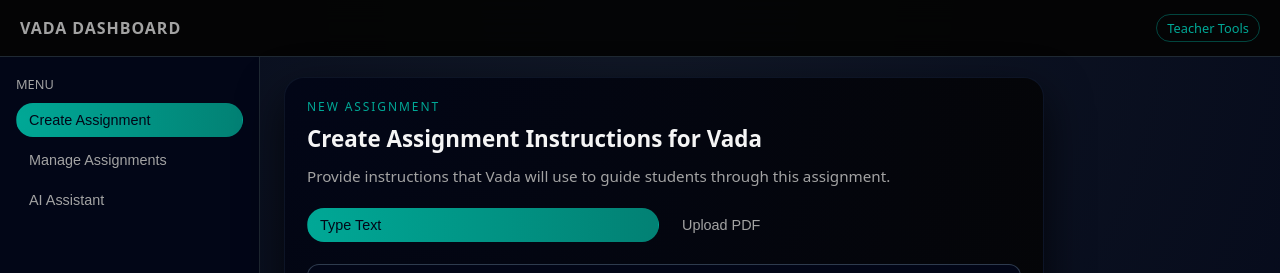
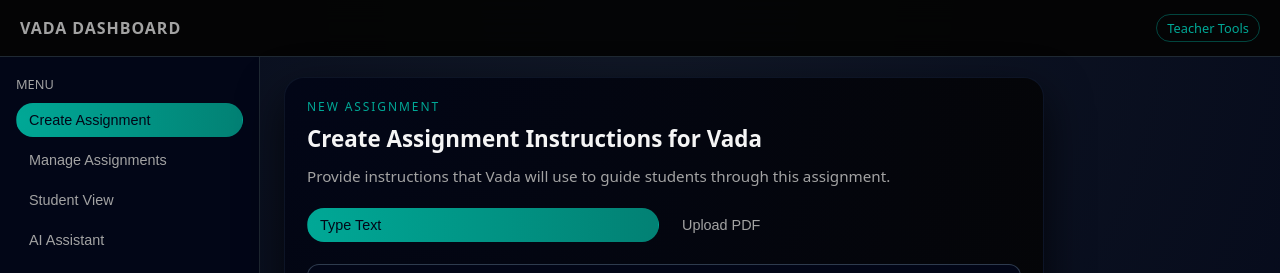
Before and after one commit to LifespaceEdu/vada-dashboard, a Next.js app: page / in a window 1280 px wide. Shown: the top 273 px of the page. Built offline with nearby package versions, Linux system fonts and the light colour scheme.

Commit message:
Update page.js

```diff
--- a/app/page.js
+++ b/app/page.js
@@ -3,15 +3,22 @@
 import AssignmentForm from '@/components/AssignmentForm'
 import AssignmentList from '@/components/AssignmentList'
 import TeacherChat from '@/components/TeacherChat'
+import TestTutor from '@/components/TestTutor'
 
 export default function Dashboard() {
   const [activeView, setActiveView] = useState('create')
   const [mobileMenuOpen, setMobileMenuOpen] = useState(false)
   const [refreshTrigger, setRefreshTrigger] = useState(0)
+  const [testCode, setTestCode] = useState('')
 
   const switchView = (view) => {
     setActiveView(view)
     setMobileMenuOpen(false)
+  }
+
+  const testAssignment = (code) => {
+    setTestCode(code)
+    setActiveView('student')
   }
 
   return (
@@ -54,6 +61,12 @@
             Manage Assignments
           </button>
           <button
+            className={`nav-item ${activeView === 'student' ? 'active' : ''}`}
+            onClick={() => switchView('student')}
+          >
+            Student View
+          </button>
+          <button
             className={`nav-item ${activeView === 'help' ? 'active' : ''}`}
             onClick={() => switchView('help')}
           >
@@ -75,6 +88,14 @@
             <AssignmentList
               refreshTrigger={refreshTrigger}
               onCreateNew={() => setActiveView('create')}
+              onTest={testAssignment}
+            />
+          )}
+
+          {activeView === 'student' && (
+            <TestTutor
+              initialCode={testCode}
+              onBack={() => setActiveView('manage')}
             />
           )}
 
```
